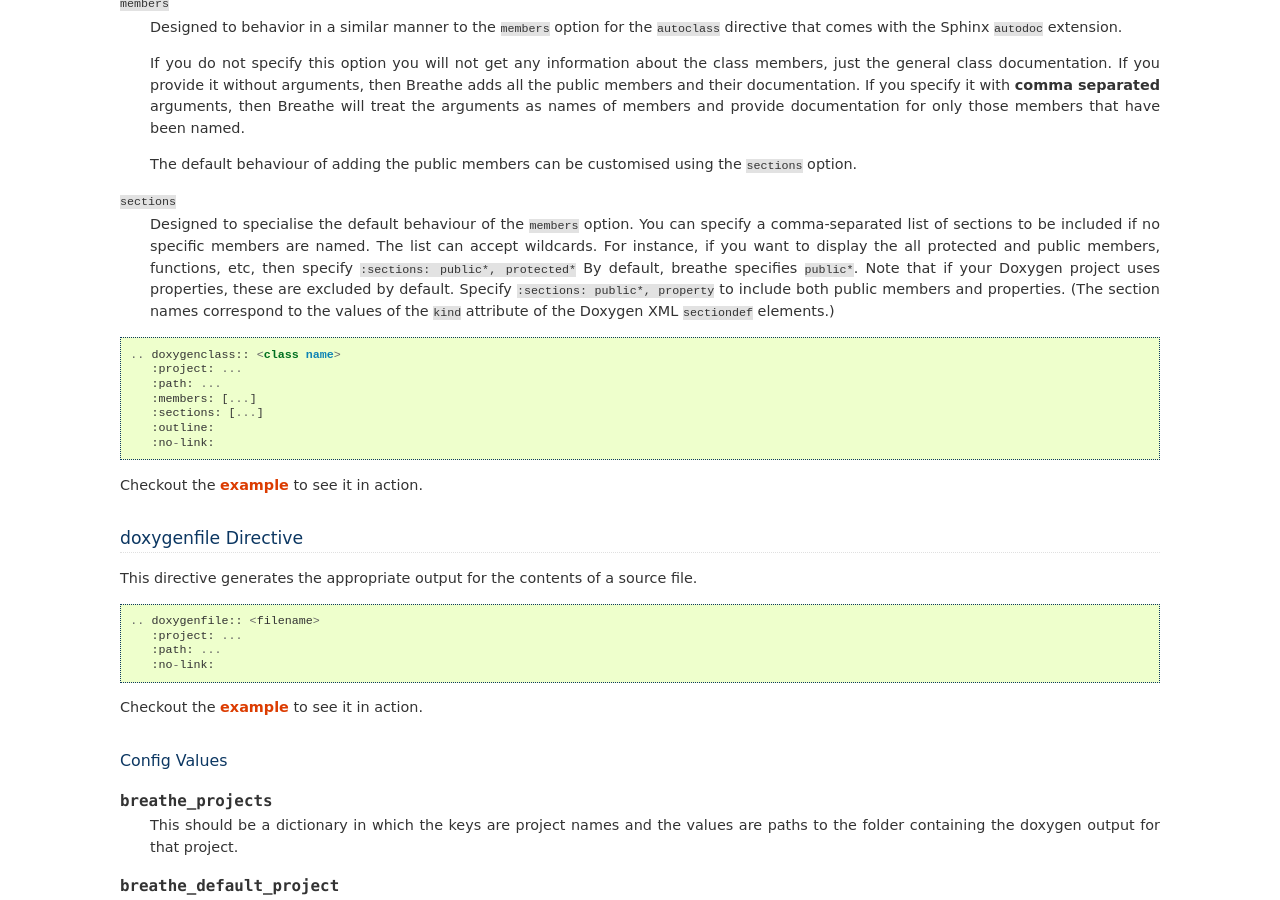
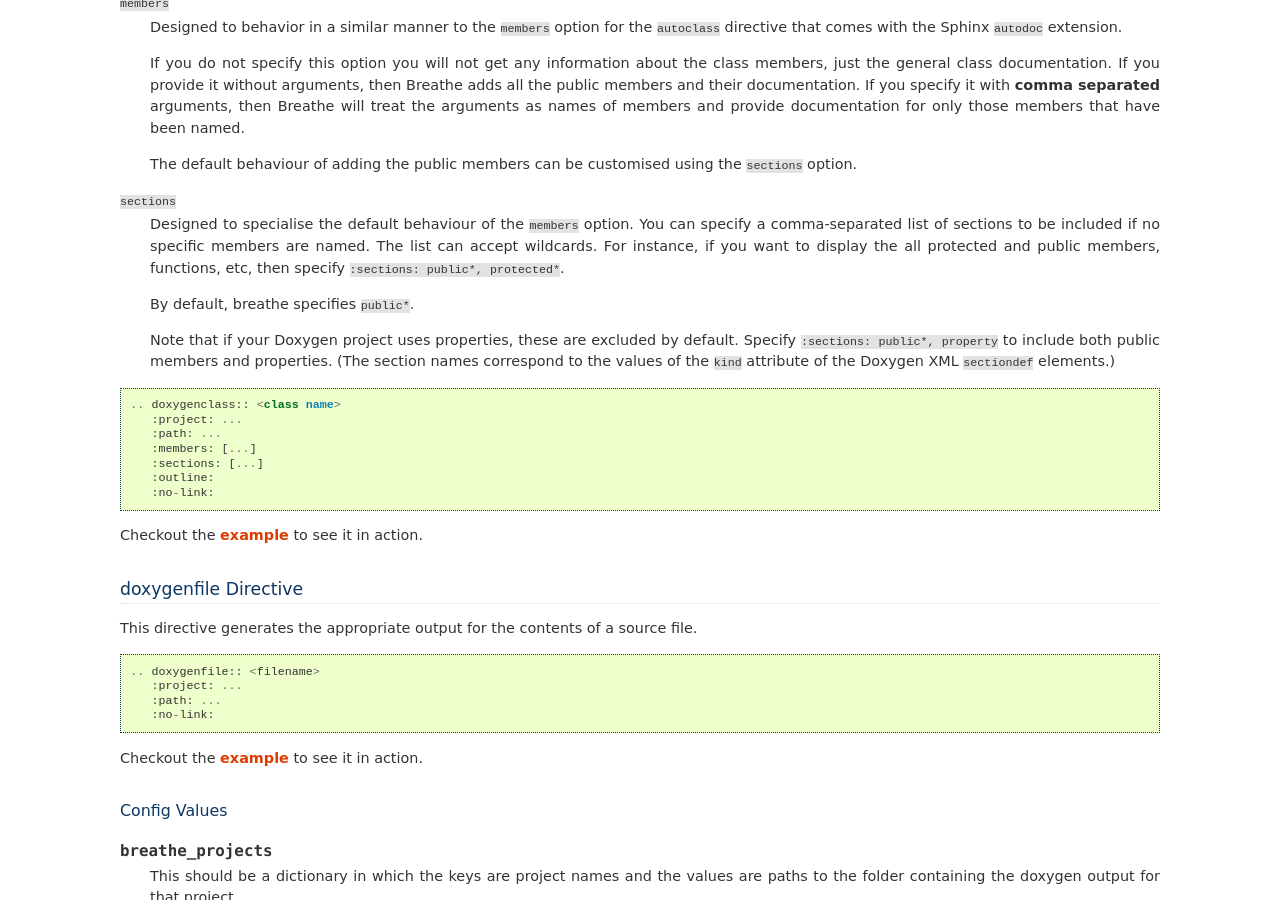
Before and after one commit to breathe-doc/breathe, a Sphinx documentation site: the page built from testsuite/source/directives.rst, in a window 1280 px wide and 900 px high, scrolled down 2341 px. Built offline with Sphinx 7.4.7, drawn with Linux system fonts in a browser that asks for light colours; pages that are not in the unit, such as notebooks, are missing from menus.

Commit message:
Minor reformatting

```diff
--- a/testsuite/source/directives.rst
+++ b/testsuite/source/directives.rst
@@ -184,11 +184,14 @@
    can specify a comma-separated list of sections to be included if no specific
    members are named.  The list can accept wildcards.  For instance, if you want
    to display the all protected and public members, functions, etc, then specify
-   ``:sections: public*, protected*`` By default, breathe specifies ``public*``.
-   Note that if your Doxygen project uses properties, these are excluded by default.
-   Specify ``:sections: public*, property`` to include both public members and
-   properties. (The section names correspond to the values of the ``kind`` attribute
-   of the Doxygen XML ``sectiondef`` elements.)
+   ``:sections: public*, protected*``.
+
+   By default, breathe specifies ``public*``.
+
+   Note that if your Doxygen project uses properties, these are excluded by
+   default.  Specify ``:sections: public*, property`` to include both public
+   members and properties. (The section names correspond to the values of the
+   ``kind`` attribute of the Doxygen XML ``sectiondef`` elements.)
 
 ::
 
```
